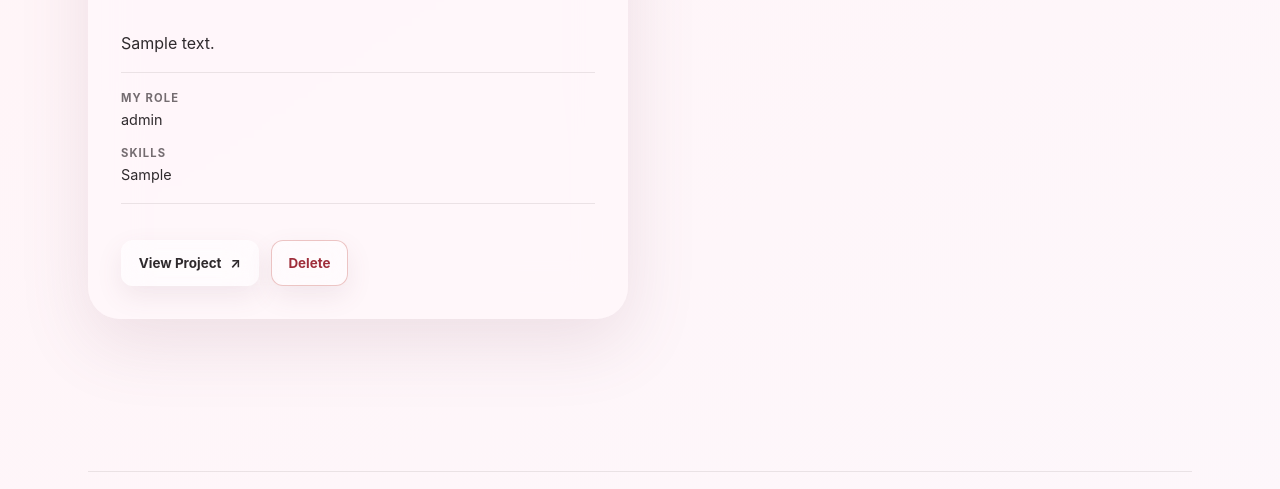
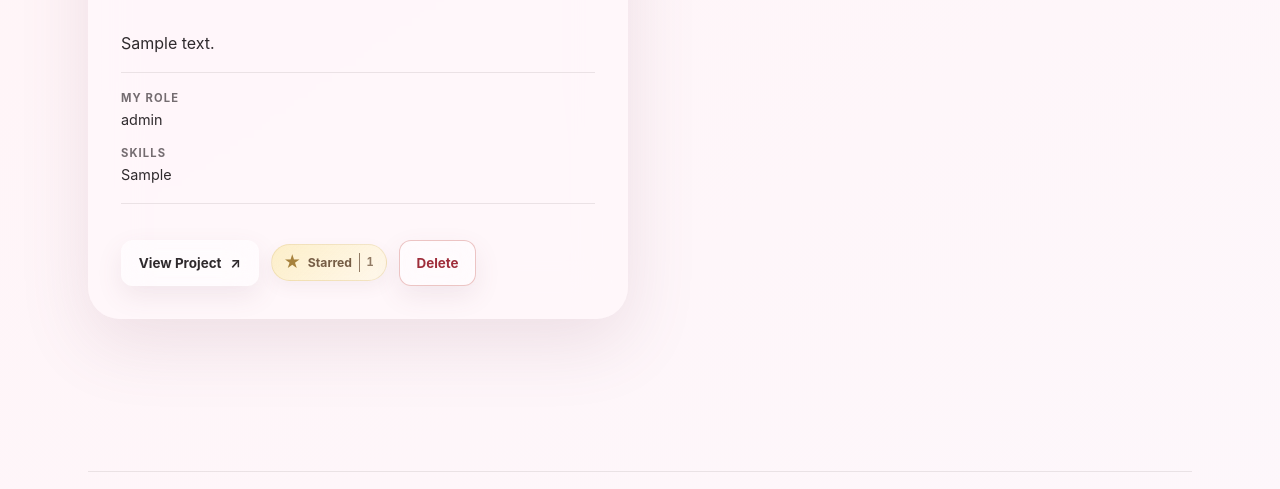
Before and after one commit to raynakyla/myportofolio, a Django app: page /projects/ in a window 1280 px wide. Shown: the part 1131-1620 px from the top of the page. Run offline with Django 5.2, Linux system fonts and the light colour scheme; a user stored in the database is signed in; tables that the repository leaves empty hold one stand-in row (values such as "Sample post"); grey boxes marked "Sample" are stand-in pictures.

Commit message:
feat: add project starring feature & finalize tutorial 4

```diff
--- a/main/models.py
+++ b/main/models.py
@@ -1,6 +1,8 @@
 import uuid
 from django.core.exceptions import ValidationError
 from django.db import models
+
+from django.contrib.auth.models import User
 
 # Create your models here.
 
@@ -86,6 +88,11 @@ class Project(models.Model):
     thumbnail = models.URLField(blank=True, default='')
     project_url = models.URLField(blank=True, default='')
     is_featured = models.BooleanField(default=False)
+    starred_by = models.ManyToManyField(
+                User,
+                related_name="starred_projects",
+                blank=True
+            )
 
     class Meta:
         ordering = ['-is_featured', 'title']
--- a/main/urls.py
+++ b/main/urls.py
@@ -14,6 +14,7 @@ from main.views import (
     register,
     login_user,
     logout_user,
+    toggle_star,
 )
 
 app_name = "main"
@@ -70,12 +71,19 @@ urlpatterns = [
         name="delete_project",
     ),
     path(
-	"register/",
-	register,
-	name="register"
+	    "register/",
+	    register,
+	    name="register"
     ),
+
     path("login/", login_user, name="login"),
 
     path("logout/", logout_user, name="logout"),
 
+    path(
+        "projects/<uuid:project_id>/star/",
+        toggle_star,
+        name="toggle_star",
+    ),
+
 ]
--- a/main/views.py
+++ b/main/views.py
@@ -15,6 +15,8 @@ from datetime import datetime
 
 from django.contrib.auth.decorators import login_required
 from django.core.exceptions import PermissionDenied
+
+
 
 
 # Create your views here.
@@ -233,7 +235,7 @@ def get_projects_json(request):
     if title_query:
         projects = projects.filter(title__icontains=title_query)
 
-    projects_json = serializers.serialize("json", projects)
+    projects_json = serializers.serialize("json", projects, use_natural_foreign_keys=True)
 
     return HttpResponse(
         projects_json,
@@ -310,6 +312,8 @@ def login_user(request):
     }
 
     return render(request, "login.html", context)
+
+# tutorial 4
 def logout_user(request):
     logout(request)
 
@@ -317,3 +321,16 @@ def logout_user(request):
     response.delete_cookie("last_login")
 
     return response
+
+# tutorial 4
+@login_required(login_url="/login/")
+def toggle_star(request, project_id):
+    project = get_object_or_404(Project, pk=project_id)
+
+    if request.method == "POST":
+        if request.user in project.starred_by.all():
+            project.starred_by.remove(request.user)
+        else:
+            project.starred_by.add(request.user)
+
+    return redirect("main:show_projects")
--- a/static/css/style.css
+++ b/static/css/style.css
@@ -1626,6 +1626,69 @@ body:has(.auth-section) .site-footer .container {
     gap: 0.75rem;
     margin-top: auto;
     padding-top: 1.25rem;
+}
+
+.project-star {
+    margin: 0;
+}
+
+.project-star__button {
+    display: inline-flex;
+    align-items: center;
+    gap: 0.42rem;
+    min-height: 2.35rem;
+    padding: 0.42rem 0.75rem;
+    border: 1px solid rgba(157, 95, 120, 0.12);
+    border-radius: 999px;
+    background: rgba(255, 255, 255, 0.42);
+    box-shadow: 0 6px 16px rgba(126, 78, 100, 0.07);
+    color: var(--text-secondary);
+    cursor: pointer;
+    font: inherit;
+    font-size: 0.76rem;
+    font-weight: 650;
+    -webkit-backdrop-filter: blur(12px);
+    backdrop-filter: blur(12px);
+    transition: background-color 0.2s ease, box-shadow 0.2s ease, transform 0.2s ease;
+}
+
+.project-star__button:hover {
+    transform: translateY(-1px);
+    background: rgba(255, 247, 251, 0.75);
+    box-shadow: 0 9px 20px rgba(126, 78, 100, 0.1);
+}
+
+.project-star__button:focus-visible {
+    outline: 2px solid #c88fac;
+    outline-offset: 2px;
+}
+
+.project-star__button--starred {
+    border-color: rgba(201, 166, 84, 0.22);
+    background: linear-gradient(135deg, rgba(251, 232, 166, 0.58), rgba(255, 247, 229, 0.72));
+    color: #765d45;
+}
+
+.project-star__button--starred:hover {
+    background: linear-gradient(135deg, rgba(251, 232, 166, 0.75), rgba(255, 247, 229, 0.86));
+}
+
+.project-star__icon {
+    color: #ae8294;
+    font-size: 1.05rem;
+    line-height: 1;
+}
+
+.project-star__button--starred .project-star__icon {
+    color: #a7823d;
+}
+
+.project-star__count {
+    padding-left: 0.42rem;
+    border-left: 1px solid currentColor;
+    font-size: 0.7rem;
+    font-variant-numeric: tabular-nums;
+    opacity: 0.8;
 }
 
 .button {
--- /dev/null
+++ b/templates/components/project_star.html
@@ -0,0 +1,30 @@
+<form
+    method="post"
+    action="{% url 'main:toggle_star' project.id %}"
+    class="project-star"
+>
+    {% csrf_token %}
+
+    {% if user in project.starred_by.all %}
+        <button
+            type="submit"
+            class="project-star__button project-star__button--starred"
+            aria-label="Unstar {{ project.title }}"
+            title="Unstar this project"
+        >
+            <span class="project-star__icon" aria-hidden="true">&#9733;</span>
+            <span>Starred</span>
+            <span class="project-star__count">{{ project.starred_by.count }}</span>
+        </button>
+    {% else %}
+        <button
+            type="submit"
+            class="project-star__button"
+            aria-label="{% if user.is_authenticated %}Star{% else %}Sign in to star{% endif %} {{ project.title }}"
+        >
+            <span class="project-star__icon" aria-hidden="true">&#9734;</span>
+            <span>Star</span>
+            <span class="project-star__count">{{ project.starred_by.count }}</span>
+        </button>
+    {% endif %}
+</form>
--- a/templates/projects.html
+++ b/templates/projects.html
@@ -215,6 +215,8 @@
                                         </a>
                                     {% endif %}
 
+                                    {% include "components/project_star.html" with project=project %}
+
                                     {% if user.is_superuser %}
                                         {% include "components/project_delete_modal.html" with project=project %}
                                     {% endif %}
```
Also changed, not shown: main/migrations/0005_project_starred_by.py (added).
